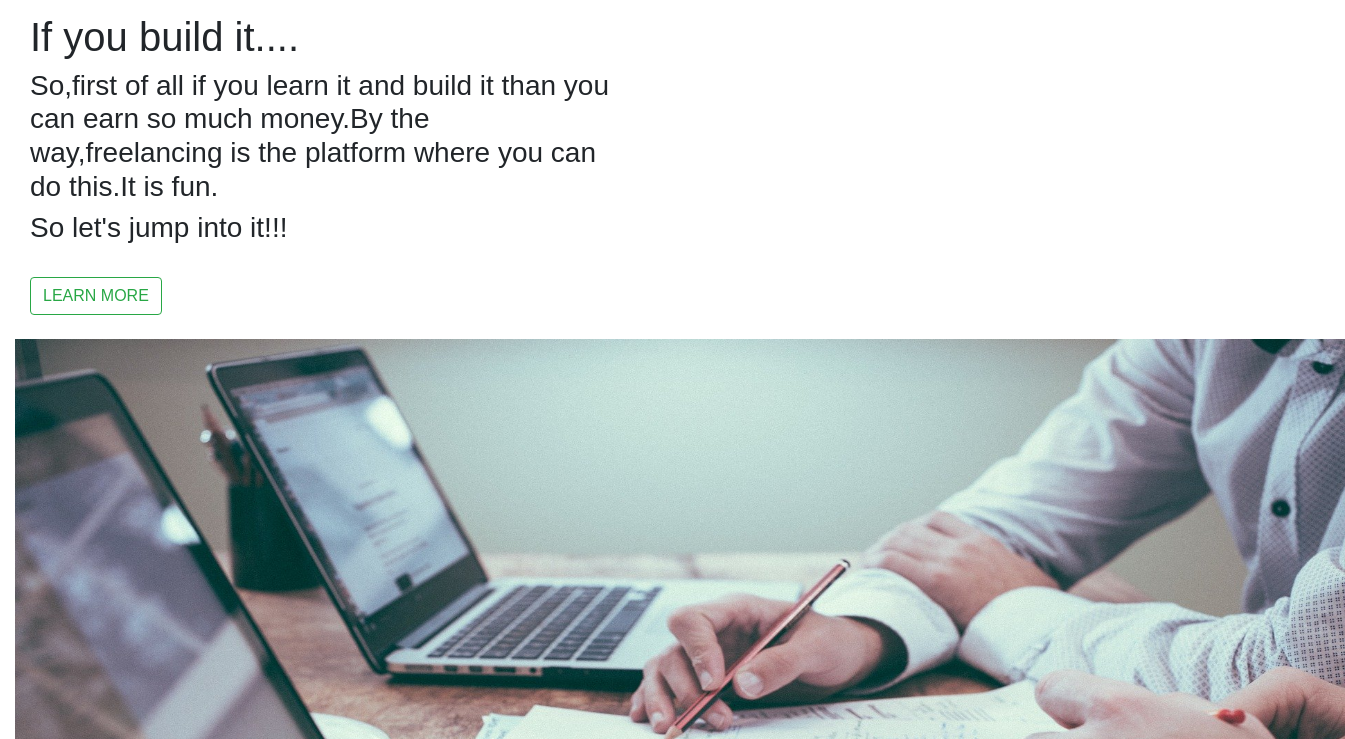
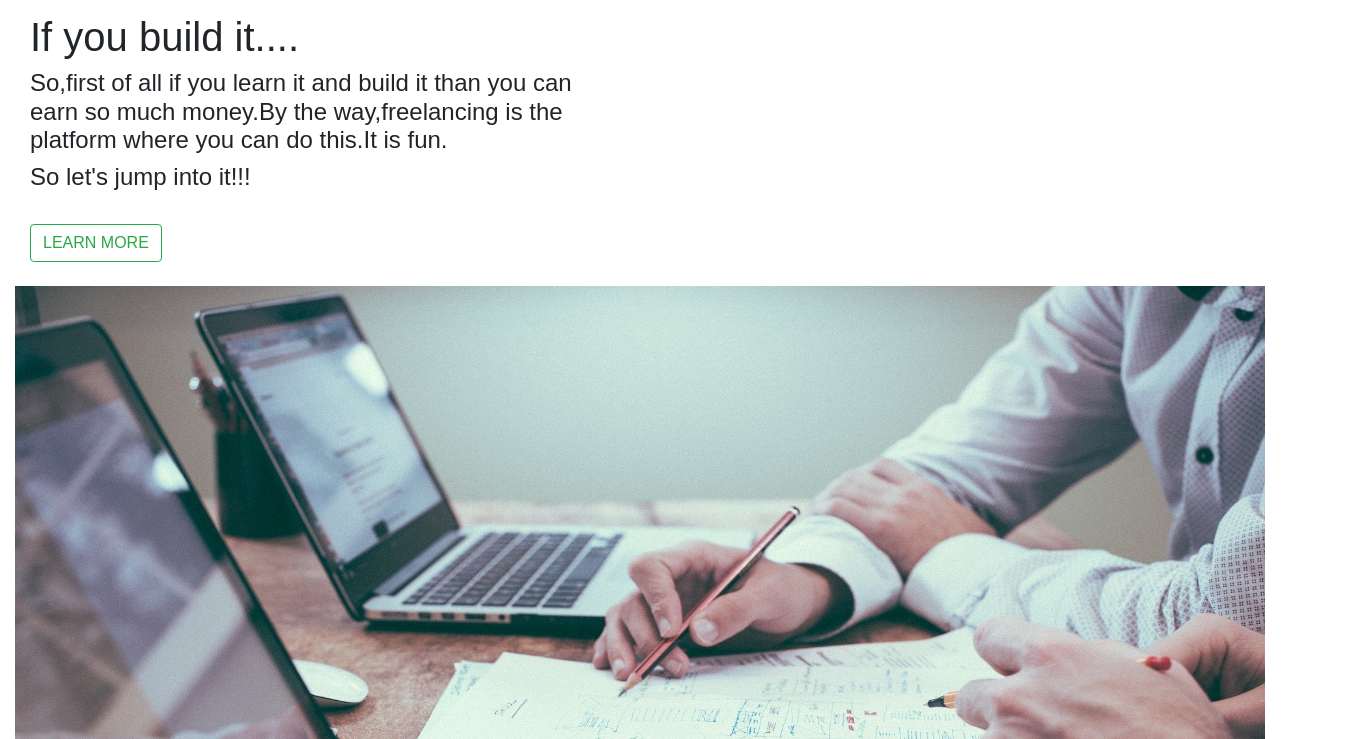
Before and after one commit to Atef-ui/Bootstrap.github.io, a plain HTML site: page index.html in a window 1280 px wide. Shown: the part 1421-2160 px from the top of the page, 1345 px wide, since content can reach past the window. Drawn offline with Linux system fonts and the light colour scheme; a web font is replaced by a local one.

Commit message:
update
dws

```diff
--- a/index.html
+++ b/index.html
@@ -97,15 +97,15 @@
 	<div class="row padding">
 		<div class="col-md-12 col-lg-6">
 			<h1>If you build it....</h1>
-			<h3>So,first of all if you learn it and build it than you can earn so much money.By the way,freelancing is the platform where you can do this.It is fun.</h3>
-			<h3>So let's jump into it!!!</h3>
+			<h4>So,first of all if you learn it and build it than you can earn so much money.By the way,freelancing is the platform where you can do this.It is fun.</h4>
+			<h4>So let's jump into it!!!</h4>
 
 			<br>
 			<button class="btn btn-outline-success">LEARN MORE</button><br><br>
 		</div>
 	</div>
 </div>
-<img style="width:1330px;height: 770px;" src="work.jpg">
+<img class="img-fluid" style="width:1330px;height: 770px;" src="work.jpg">
 	<script type="text/javascript" src="jquery.slim.min.js"></script>
 	<script type="text/javascript" src="bootstrap.min.js"></script>
 	<script type="text/javascript" src="bootstrap.bundle.js"></script>
```
